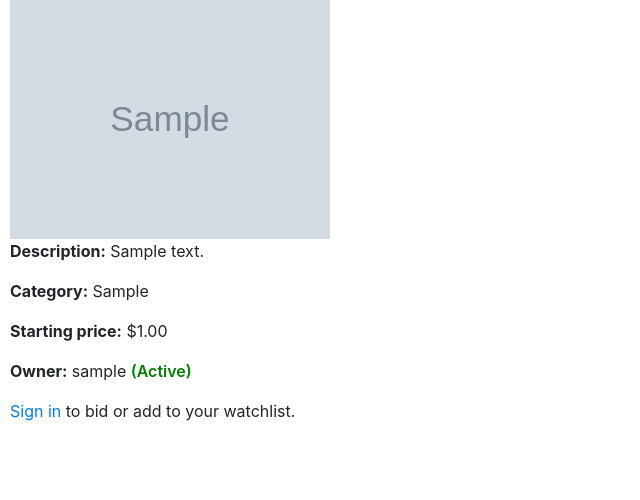
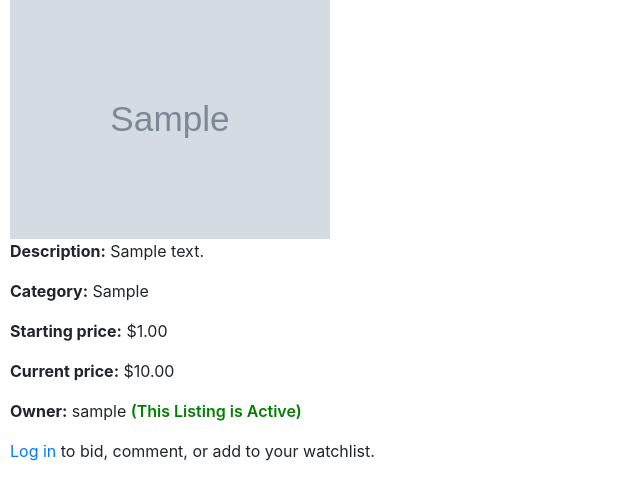
Before and after one commit to davidjs1212/Commerce, a Django app: page /listing/1 in a window 1280 px wide. Shown: the part 210-710 px from the top of the page, without its empty margins (0-640 px from the left). Run offline with Django 3.2, Linux system fonts and the light colour scheme; tables that the repository leaves empty hold one stand-in row (values such as "Sample post"); grey boxes marked "Sample" are stand-in pictures; some libraries are stand-ins or nearby versions.

Commit message:
Add bid form to listing.html

```diff
--- a/auctions/forms.py
+++ b/auctions/forms.py
@@ -1,5 +1,5 @@
 from django import forms
-from .models import Listing
+from .models import Listing, Bid, Comment
 
 
 class ListingForm(forms.ModelForm):
@@ -14,3 +14,16 @@ class ListingForm(forms.ModelForm):
             "photo": forms.URLInput(attrs={"class": "form-control", "placeholder": "Optional"}),
             "category": forms.TextInput(attrs={"class": "form-control", "placeholder": "Optional"}),
         }
+
+
+class BidForm(forms.ModelForm):
+    class Meta:
+        model = Bid
+        fields = ["amount"]
+
+        widgets = {
+            "amount": forms.NumberInput(attrs={"class": "form-control", "step": "0.01", "placeholder": "Enter your bid"})
+        }
+        labels = {
+            "amount": "Your Bid ($)"
+        }
--- a/auctions/templates/auctions/layout.html
+++ b/auctions/templates/auctions/layout.html
@@ -43,6 +43,9 @@
             {% endif %}
         </ul>
         <hr>
+        {% if error %}
+            {{ error }}
+        {% endif %}
         {% block body %}
         {% endblock %}
     </body>
--- a/auctions/templates/auctions/listing.html
+++ b/auctions/templates/auctions/listing.html
@@ -19,33 +19,51 @@
     <p>
         <strong>Starting price:</strong> ${{ listing.starting_bid }}
     </p>
+        <p>
+        <strong>Current price:</strong> ${{ listing.current_price }}
+    </p>
 
     <p>
         <strong>Owner:</strong> {{ listing.owner.username }}
         {% if listing.active %}
-            <span style="color: green; font-weight: 600;">(Active)</span>
+            <span style="color: green; font-weight: 600;">(This Listing is Active)</span>
         {% else %}
-            <span style="color: #a00; font-weight: 600;">(Closed)</span>
+            <span style="color: #a00; font-weight: 600;">(This Listing is Closed)</span>
         {% endif %}
     </p>
 
 
     {% if user.is_authenticated %}
-       <form action="{% url 'toggle_watch' listing.id %}" method="post" style="display:inline;">
+        <form action="{% url 'toggle_watch' listing.id %}" method="post" style="display:inline;">
             {% csrf_token %}
-            {% if user.is_authenticated %}
-                {% if user in listing.watchers.all %}
-                    <button type="submit">Remove from Watchlist</button>
-                {% else %}
-                    <button type="submit">Add to Watchlist</button>
-                {% endif %}
+            {% if user in listing.watchers.all %}
+                <button type="submit">Remove from Watchlist</button>
             {% else %}
-                <a href="{% url 'login' %}">Sign in to add to Watchlist</a>
+                <button type="submit">Add to Watchlist</button>
             {% endif %}
         </form>
+
     <!-- Bid form-->
+        {% if listing.active %}
+            <form method="post" action="{% url 'listing' listing.id %}">
+                {% csrf_token %}
+                <input type="hidden" name="action" value="bid">
+
+                {% if message %}
+                    {{ message }}
+                {% endif %}
+                {{ bid_form.as_p }}
+                <button type="submit">Place Bid</button>
+            </form>
+        {% endif %}
+
     <!-- Close listing-->
+
+
+
+
+
     {% else %}
-        <p><a href="{% url 'login' %}">Sign in</a> to bid or add to your watchlist.</p>
+        <p><a href="{% url 'login' %}">Log in</a> to bid, comment, or add to your watchlist.</p>
     {% endif %}
 {% endblock %}
--- a/auctions/views.py
+++ b/auctions/views.py
@@ -6,7 +6,7 @@ from django.urls import reverse
 
 from .models import User, Listing, Bid , Comment
 from django.contrib.auth.decorators import login_required
-from .forms import ListingForm
+from .forms import ListingForm, BidForm
 
 
 def index(request):
@@ -58,6 +58,52 @@ def register(request):
         return render(request, "auctions/register.html")
 
 
+def listing(request, listing_id):
+    listing = Listing.objects.get(pk=listing_id)
+    bid_form = BidForm()
+    if request.method == "POST":
+        if request.user.is_authenticated:
+
+            if request.POST.get("action") == "bid" and listing.active:
+                bid_form = BidForm(request.POST)
+                if bid_form.is_valid():
+                    amount = bid_form.cleaned_data["amount"]
+                    current = listing.current_price()
+                    if amount < listing.starting_bid:
+                        message = f"Your bid must be at least ${listing.starting_bid}"
+                        return render(request, "auctions/listing.html", {
+                        "listing": listing,
+                        "bid_form": bid_form,
+                        "message": message,
+                        "current_price": current
+                        })
+                    elif amount <= current:
+                        message = f"Your bid must be higher than ${current}"
+                        return render(request, "auctions/listing.html", {
+                        "listing": listing,
+                        "bid_form": bid_form,
+                        "message": message,
+                        "current_price": current
+                    })
+
+                    else:
+                        Bid.objects.create(
+                            listing=listing,
+                            bidder=request.user,
+                            amount=amount
+                        )
+                        return HttpResponseRedirect(reverse("listing", args=[listing.id]))
+
+        else:
+            return HttpResponseRedirect(reverse("login"))
+
+    return render(request, "auctions/listing.html", {
+        "listing": listing,
+        "bid_form": bid_form,
+        "current_price": listing.current_price(),
+    })
+
+
 @login_required
 def create_listing(request):
     if request.method == "POST":
@@ -95,13 +141,6 @@ def toggle_watch(request, listing_id):
     return HttpResponseRedirect(reverse("watchlist"))
 
 
-def listing(request, listing_id):
-    listing = Listing.objects.get(pk=listing_id)
-    return render(request, "auctions/listing.html", {
-        "listing": listing
-    })
-
-
 def category(request):
     categories = (
         Listing.objects.filter(active=True)
--- a/commerce/settings.py
+++ b/commerce/settings.py
@@ -82,6 +82,8 @@ DATABASES = {
 }
 
 AUTH_USER_MODEL = 'auctions.User'
+LOGIN_URL = 'login'
+
 
 # Password validation
 # https://docs.djangoproject.com/en/3.0/ref/settings/#auth-password-validators
```
